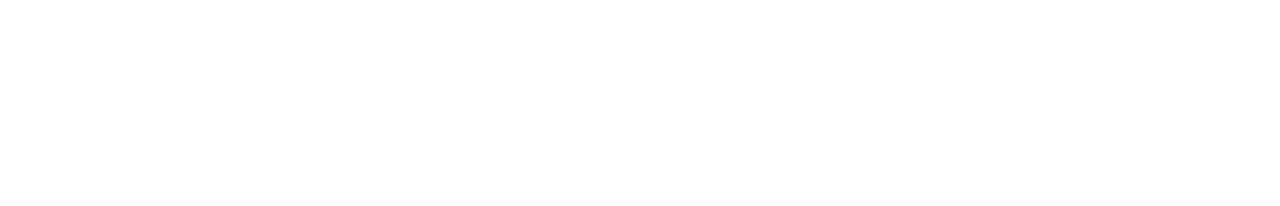
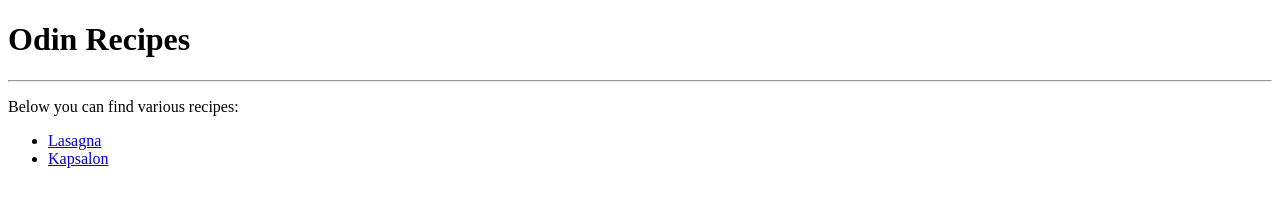
Before and after one commit to VesperTech1012/odin-recipes, a plain HTML site: page index.html in a window 1280 px wide. Drawn offline with Linux system fonts and the light colour scheme.

Commit message:
create an index page linking to different recipes

```diff
--- a/index.html
+++ b/index.html
@@ -6,6 +6,13 @@
     <title>Odin Recipes</title>
 </head>
 <body>
+    <h1>Odin Recipes</h1>
+    <hr>
+    <p>Below you can find various recipes:</p>
+    <ul>
+        <li><a href="recipes/lasagna.html" target="_blank">Lasagna</a></li>
+        <li><a href="recipes/kapsalon.html" target="_blank">Kapsalon</a></li>
+    </ul>
 
 </body>
 </html>
```
Also changed, not shown: 1 other file.
